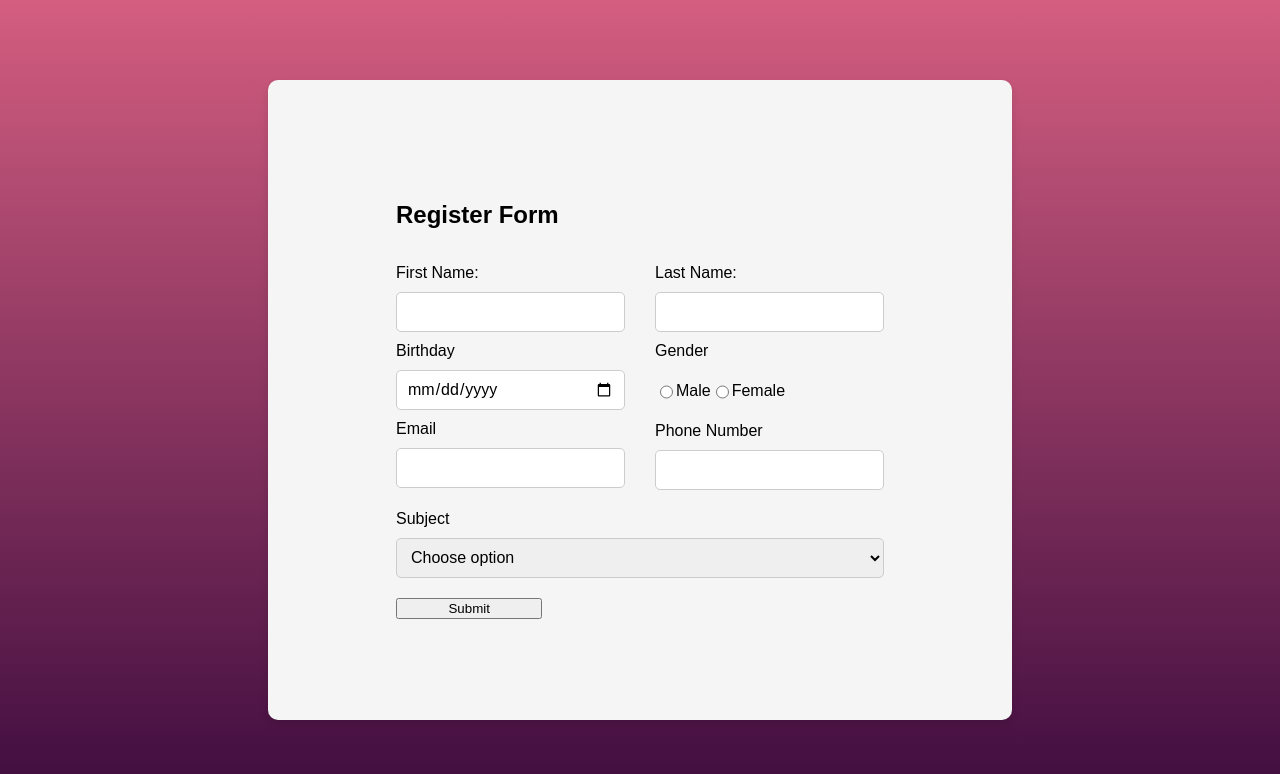
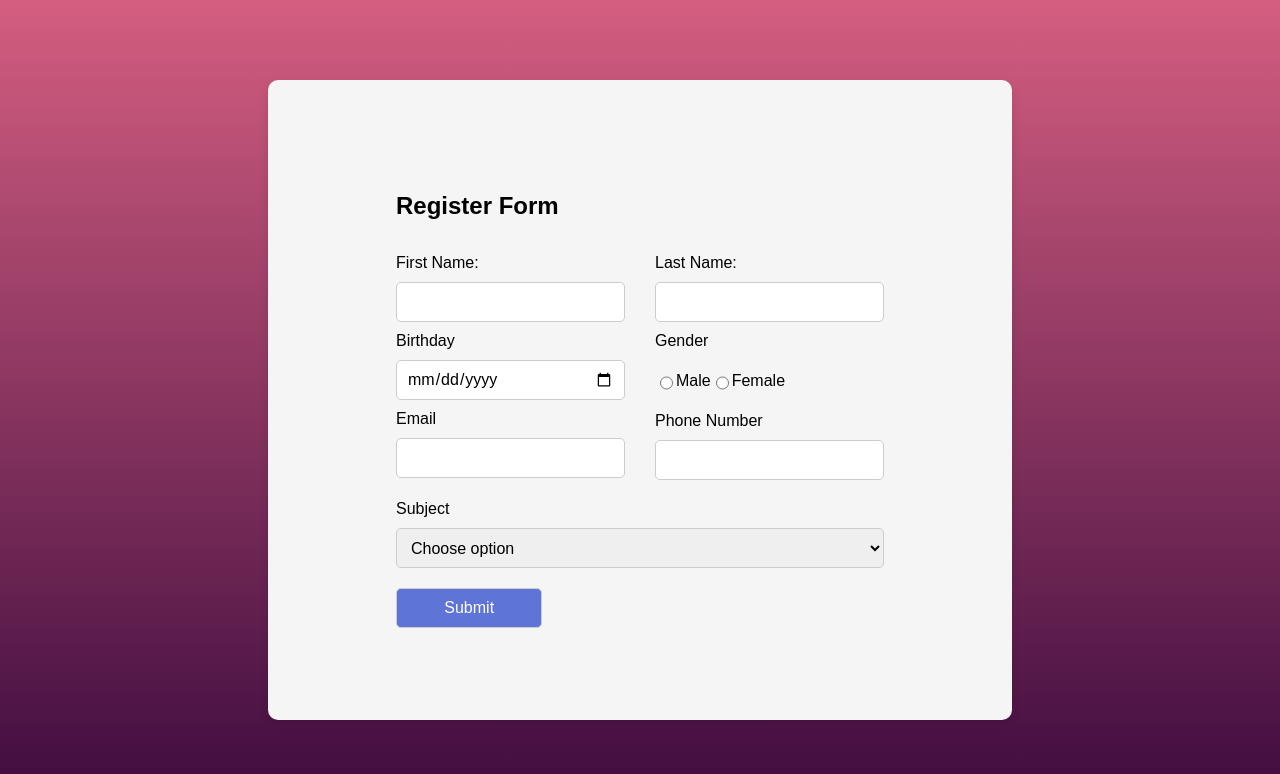
Before and after one commit to juniorOdds/odds-test-html-css, a plain HTML site: page index.html in a window 1280 px wide. Drawn offline with Linux system fonts and the light colour scheme.

Commit message:
add style for submit button

```diff
--- a/index.css
+++ b/index.css
@@ -81,6 +81,18 @@ main {
 
 #submit-button {
   width: 30%;
+  height: 40px;
+  border-radius: 5px;
+  border: 1px solid #ccc;
+  padding: 0 10px;
+  font-size: 16px;
+  outline: none;
+  background-color: #5e74d6;
+  color: white;
+  cursor: pointer;
+  &:hover {
+    background-color: #37478e;
+  }
 }
 input {
   width: 100%;
```
